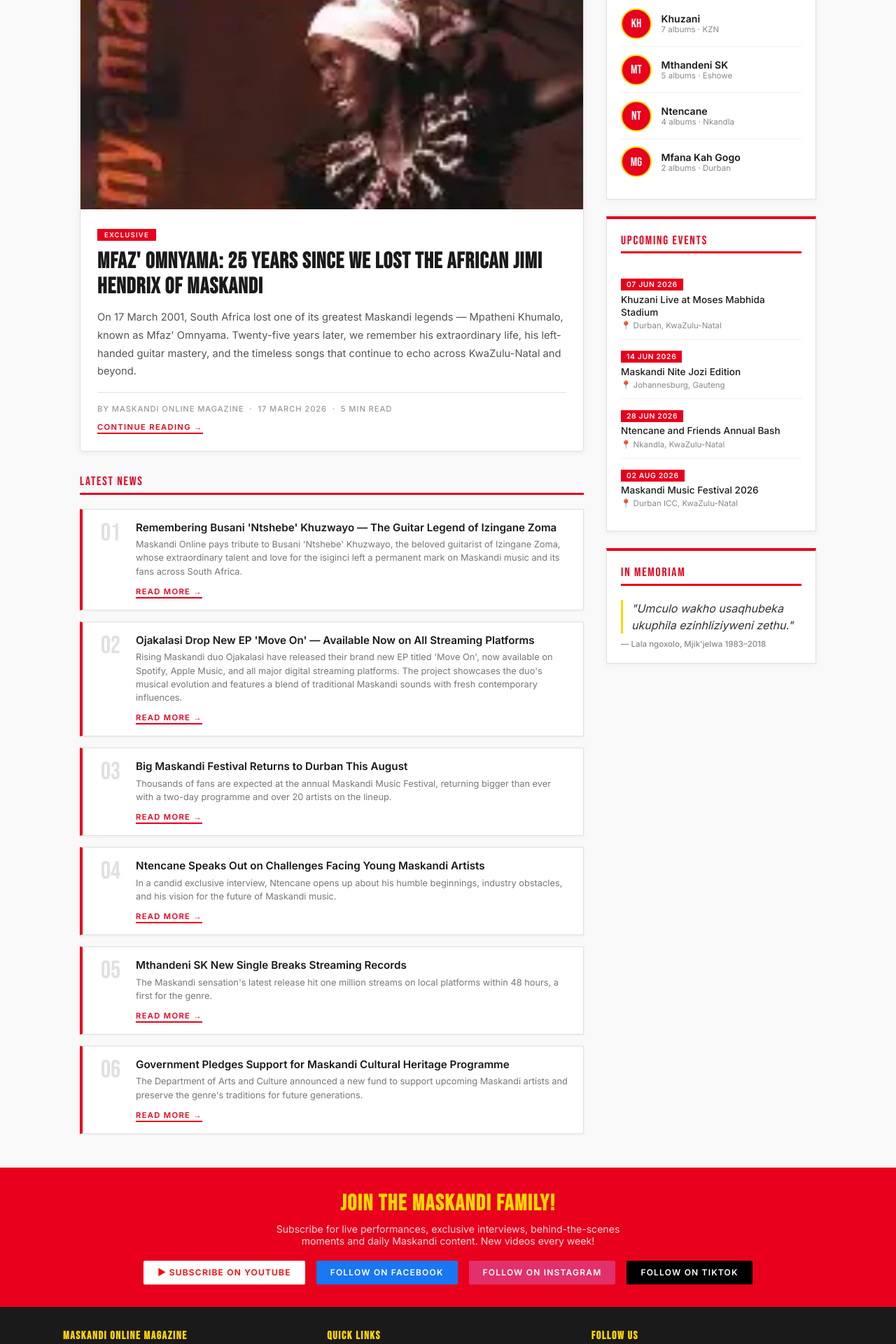
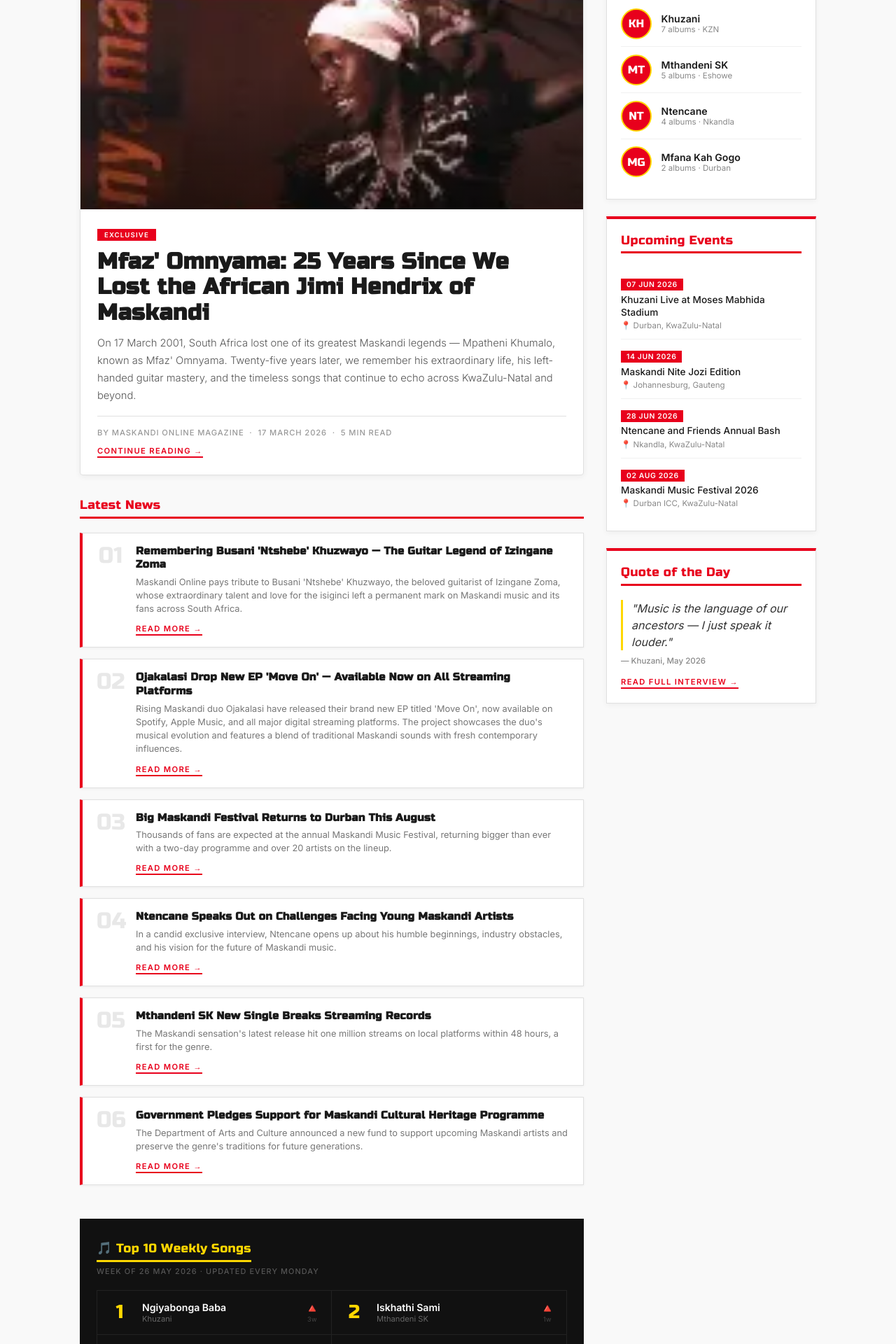
Before and after one commit to ayandamkhwanazi27-lang/maskandi-online, a Flask app: page / in a window 1280 px wide. Shown: the part 280-2200 px from the top of the page at 70% size. Run offline with Flask 3, Linux system fonts and the light colour scheme.

Commit message:
Update index.html

```diff
--- a/templates/index.html
+++ b/templates/index.html
@@ -1,76 +1,72 @@
 {% extends "base.html" %}
 
 {% block extra_styles %}
+<link href="https://fonts.googleapis.com/css2?family=Russo+One&family=Inter:wght@300;400;500;600&display=swap" rel="stylesheet">
 <style>
+  .hero-body h2, .news-item h3, .section-label {
+    font-family: 'Russo One', sans-serif !important;
+    letter-spacing: 0.02em;
+  }
+
   .main-grid {
     display: grid;
     grid-template-columns: 1fr 300px;
     gap: 2rem;
   }
 
-  /* Hero */
   .hero-card { margin-bottom: 2rem; }
 
   .hero-img {
-    width: 100%;
-    height: 320px;
-    background: linear-gradient(135deg, #B0001A 0%, #E8001C 50%, #B0001A 100%);
-    display: flex;
-    align-items: center;
-    justify-content: center;
-    font-size: 5rem;
-    overflow: hidden;
-    position: relative;
+    width: 100%; height: 320px;
+    background: linear-gradient(135deg, #8B0010 0%, #B0001A 40%, #E8001C 100%);
+    display: flex; align-items: center; justify-content: center;
+    position: relative; overflow: hidden;
   }
 
-  .hero-img img {
-    width: 100%;
-    height: 100%;
-    object-fit: cover;
-    object-position: top center;
-    display: block;
+  .hero-img img.article-photo {
+    width: 100%; height: 100%;
+    object-fit: cover; object-position: center top; display: block;
+  }
+
+  .hero-img img.fallback-logo {
+    width: 260px; max-width: 70%;
+    object-fit: contain; mix-blend-mode: multiply;
+    filter: drop-shadow(0 4px 16px rgba(0,0,0,0.3));
+  }
+
+  .hero-img::after {
+    content: ''; position: absolute;
+    bottom: 0; left: 0; right: 0; height: 60%;
+    background: linear-gradient(to top, rgba(0,0,0,0.5), transparent);
+    pointer-events: none;
   }
 
   .hero-body { padding: 1.5rem; }
 
   .hero-body h2 {
-    font-family: 'Bebas Neue', sans-serif;
-    font-size: 2rem;
-    letter-spacing: 0.03em;
-    line-height: 1.15;
-    margin-bottom: 0.75rem;
-    color: #1A1A1A;
+    font-size: 2rem; line-height: 1.15;
+    margin-bottom: 0.75rem; color: #1A1A1A;
   }
 
   .hero-body p {
-    font-size: 0.92rem;
-    color: #555;
-    line-height: 1.75;
-    font-weight: 400;
+    font-size: 0.92rem; color: #555;
+    line-height: 1.7; font-weight: 300;
   }
 
   .byline {
-    font-size: 0.7rem;
-    color: #999;
-    letter-spacing: 0.08em;
-    text-transform: uppercase;
-    margin-top: 1rem;
-    padding-top: 1rem;
-    border-top: 1px solid #E0E0E0;
-    font-weight: 500;
+    font-size: 0.7rem; color: #999;
+    letter-spacing: 0.08em; text-transform: uppercase;
+    margin-top: 1rem; padding-top: 1rem;
+    border-top: 1px solid #E0E0E0; font-weight: 500;
   }
 
-  /* News stack */
   .news-stack { display: flex; flex-direction: column; gap: 1rem; }
 
   .news-item {
-    background: white;
-    border: 1px solid #E0E0E0;
+    background: white; border: 1px solid #E0E0E0;
     border-left: 4px solid var(--red);
     padding: 1rem 1.25rem;
-    display: flex;
-    gap: 1rem;
-    align-items: flex-start;
+    display: flex; gap: 1rem; align-items: flex-start;
     transition: border-color 0.2s, box-shadow 0.2s;
     box-shadow: 0 1px 4px rgba(0,0,0,0.05);
   }
@@ -78,48 +74,36 @@
   .news-item:hover { border-left-color: var(--yellow); box-shadow: 0 3px 12px rgba(0,0,0,0.1); }
 
   .news-num {
-    font-family: 'Bebas Neue', sans-serif;
-    font-size: 2.2rem;
-    color: #E0E0E0;
-    line-height: 1;
-    flex-shrink: 0;
-    width: 2.5rem;
-    text-align: center;
+    font-family: 'Russo One', sans-serif;
+    font-size: 2rem; color: #E8E8E8;
+    line-height: 1; flex-shrink: 0; width: 2.5rem; text-align: center;
   }
 
-  .news-item h3 { font-size: 0.95rem; font-weight: 600; line-height: 1.3; margin-bottom: 0.3rem; color: #1A1A1A; }
+  .news-item h3 { font-size: 0.95rem; line-height: 1.3; margin-bottom: 0.3rem; color: #1A1A1A; }
   .news-item p { font-size: 0.8rem; color: #777; line-height: 1.5; }
 
-  /* Sidebar */
   .sidebar-widget {
-    background: white;
-    border: 1px solid #E0E0E0;
+    background: white; border: 1px solid #E0E0E0;
     border-top: 4px solid var(--red);
-    padding: 1.25rem;
-    margin-bottom: 1.5rem;
+    padding: 1.25rem; margin-bottom: 1.5rem;
     box-shadow: 0 2px 8px rgba(0,0,0,0.05);
   }
 
   .artist-card {
-    display: flex;
-    align-items: center;
-    gap: 0.85rem;
-    padding: 0.65rem 0;
-    border-bottom: 1px solid #F0F0F0;
-    text-decoration: none;
-    color: inherit;
+    display: flex; align-items: center; gap: 0.85rem;
+    padding: 0.65rem 0; border-bottom: 1px solid #F0F0F0;
+    text-decoration: none; color: inherit; transition: background 0.15s;
   }
+
   .artist-card:last-child { border-bottom: none; }
-  .artist-card:hover .artist-name { color: var(--red); }
+  .artist-card:hover { background: #FFF8F8; margin: 0 -1.25rem; padding-left: 1.25rem; padding-right: 1.25rem; }
 
   .artist-avatar {
-    width: 44px; height: 44px;
-    border-radius: 50%;
+    width: 44px; height: 44px; border-radius: 50%;
     background: var(--red);
     display: flex; align-items: center; justify-content: center;
-    font-family: 'Bebas Neue', sans-serif;
-    font-size: 1.1rem; color: white;
-    flex-shrink: 0;
+    font-family: 'Russo One', sans-serif;
+    font-size: 1rem; color: white; flex-shrink: 0;
     border: 2px solid var(--yellow);
   }
 
@@ -130,34 +114,132 @@
   .event-item:last-child { border-bottom: none; }
 
   .event-date {
-    display: inline-block;
-    background: var(--red);
-    color: white;
-    font-size: 0.65rem;
-    font-weight: 700;
-    letter-spacing: 0.06em;
-    padding: 2px 8px;
-    margin-bottom: 0.3rem;
-    text-transform: uppercase;
+    display: inline-block; background: var(--red); color: white;
+    font-size: 0.65rem; font-weight: 700; letter-spacing: 0.06em;
+    padding: 2px 8px; margin-bottom: 0.3rem; text-transform: uppercase;
   }
 
   .event-title { font-size: 0.85rem; font-weight: 500; line-height: 1.3; }
   .event-loc { font-size: 0.72rem; color: #888; margin-top: 0.15rem; }
 
   .pull-quote {
-    font-size: 1rem;
-    line-height: 1.5;
-    margin-bottom: 0.5rem;
-    font-style: italic;
-    color: #333;
-    border-left: 3px solid var(--yellow);
-    padding-left: 0.75rem;
+    font-size: 1rem; line-height: 1.5; margin-bottom: 0.5rem;
+    font-style: italic; color: #333;
+    border-left: 3px solid var(--yellow); padding-left: 0.75rem;
   }
 
   .pull-attr { font-size: 0.72rem; color: #888; font-weight: 500; }
 
+  /* ── TOP 10 SONGS ──────────────────────────────── */
+  .top10-section {
+    background: #111;
+    padding: 2rem 1.5rem;
+    margin-top: 3rem;
+  }
+
+  .top10-header {
+    display: flex;
+    align-items: baseline;
+    justify-content: space-between;
+    margin-bottom: 0.4rem;
+  }
+
+  .top10-header .section-label {
+    color: var(--yellow);
+    border-color: var(--yellow);
+    margin-bottom: 0;
+  }
+
+  .top10-week {
+    font-size: 0.68rem;
+    color: #555;
+    letter-spacing: 0.1em;
+    text-transform: uppercase;
+    font-weight: 500;
+    margin-bottom: 1.25rem;
+  }
+
+  .top10-grid {
+    display: grid;
+    grid-template-columns: 1fr 1fr;
+    gap: 0;
+    border: 1px solid #222;
+  }
+
+  .song-row {
+    display: flex;
+    align-items: center;
+    gap: 1rem;
+    padding: 0.9rem 1rem;
+    border-bottom: 1px solid #222;
+    border-right: 1px solid #222;
+    transition: background 0.15s;
+  }
+
+  .song-row:nth-child(even) { border-right: none; }
+  .song-row:nth-last-child(-n+2) { border-bottom: none; }
+  .song-row:hover { background: #1a1a1a; }
+
+  .song-rank {
+    font-family: 'Russo One', sans-serif;
+    font-size: 1.5rem;
+    color: #2a2a2a;
+    min-width: 2rem;
+    text-align: center;
+    line-height: 1;
+    flex-shrink: 0;
+  }
+
+  .song-row:nth-child(1) .song-rank,
+  .song-row:nth-child(2) .song-rank { color: var(--yellow); font-size: 1.7rem; }
+  .song-row:nth-child(3) .song-rank,
+  .song-row:nth-child(4) .song-rank { color: #888; }
+
+  .song-info { flex: 1; min-width: 0; }
+
+  .song-title {
+    font-size: 0.88rem;
+    font-weight: 600;
+    color: white;
+    white-space: nowrap;
+    overflow: hidden;
+    text-overflow: ellipsis;
+    margin-bottom: 0.1rem;
+  }
+
+  .song-artist {
+    font-size: 0.7rem;
+    color: #666;
+  }
+
+  .song-right {
+    display: flex;
+    flex-direction: column;
+    align-items: center;
+    gap: 2px;
+    flex-shrink: 0;
+  }
+
+  .song-trend {
+    font-size: 1.1rem;
+    line-height: 1;
+  }
+
+  .song-weeks {
+    font-size: 0.58rem;
+    color: #444;
+    text-align: center;
+    letter-spacing: 0.03em;
+    white-space: nowrap;
+  }
+
   @media (max-width: 700px) {
     .main-grid { grid-template-columns: 1fr; }
+    .hero-img { height: 220px; }
+    .top10-grid { grid-template-columns: 1fr; }
+    .song-row { border-right: none; }
+    .song-row:nth-last-child(-n+2) { border-bottom: 1px solid #222; }
+    .song-row:last-child { border-bottom: none; }
   }
 </style>
 {% endblock %}
@@ -165,7 +247,6 @@
 {% block content %}
 <div class="page-wrap">
   <div class="main-grid">
-
     <main>
       <div class="section-label">Featured Story</div>
 
@@ -173,9 +254,9 @@
       <div class="card hero-card">
         <div class="hero-img">
           {% if featured.image %}
-            <img src="/static/{{ featured.image }}" alt="{{ featured.title }}">
+            <img class="article-photo" src="/static/{{ featured.image }}" alt="{{ featured.title }}">
           {% else %}
-            🎵
+            <img class="fallback-logo" src="/static/sublogo.jpg" alt="Maskandi Online Magazine">
           {% endif %}
         </div>
         <div class="hero-body">
@@ -201,6 +282,34 @@
         </div>
         {% endfor %}
       </div>
+
+      <!-- TOP 10 WEEKLY SONGS -->
+      <div class="top10-section">
+        <div class="top10-header">
+          <div class="section-label">🎵 Top 10 Weekly Songs</div>
+        </div>
+        <div class="top10-week">Week of 26 May 2026 · Updated Every Monday</div>
+        <div class="top10-grid">
+          {% for song in top10 %}
+          <div class="song-row">
+            <div class="song-rank">{{ song.rank }}</div>
+            <div class="song-info">
+              <div class="song-title">{{ song.title }}</div>
+              <div class="song-artist">{{ song.artist }}</div>
+            </div>
+            <div class="song-right">
+              <div class="song-trend">
+                {% if song.trend == 'up' %}🔺
+                {% elif song.trend == 'down' %}🔻
+                {% else %}➖{% endif %}
+              </div>
+              <div class="song-weeks">{{ song.weeks }}w</div>
+            </div>
+          </div>
+          {% endfor %}
+        </div>
+      </div>
+
     </main>
 
     <aside>
@@ -229,12 +338,12 @@
       </div>
 
       <div class="sidebar-widget">
-        <div class="section-label">In Memoriam</div>
-        <div class="pull-quote">"Umculo wakho usaqhubeka ukuphila ezinhliziyweni zethu."</div>
-        <div class="pull-attr">— Lala ngoxolo, Mjik'jelwa 1983–2018</div>
+        <div class="section-label">Quote of the Day</div>
+        <div class="pull-quote">"Music is the language of our ancestors — I just speak it louder."</div>
+        <div class="pull-attr">— Khuzani, May 2026</div>
+        <a href="/news" class="btn-read" style="margin-top:1rem">Read full interview →</a>
       </div>
     </aside>
-
   </div>
 </div>
 {% endblock %}
```
